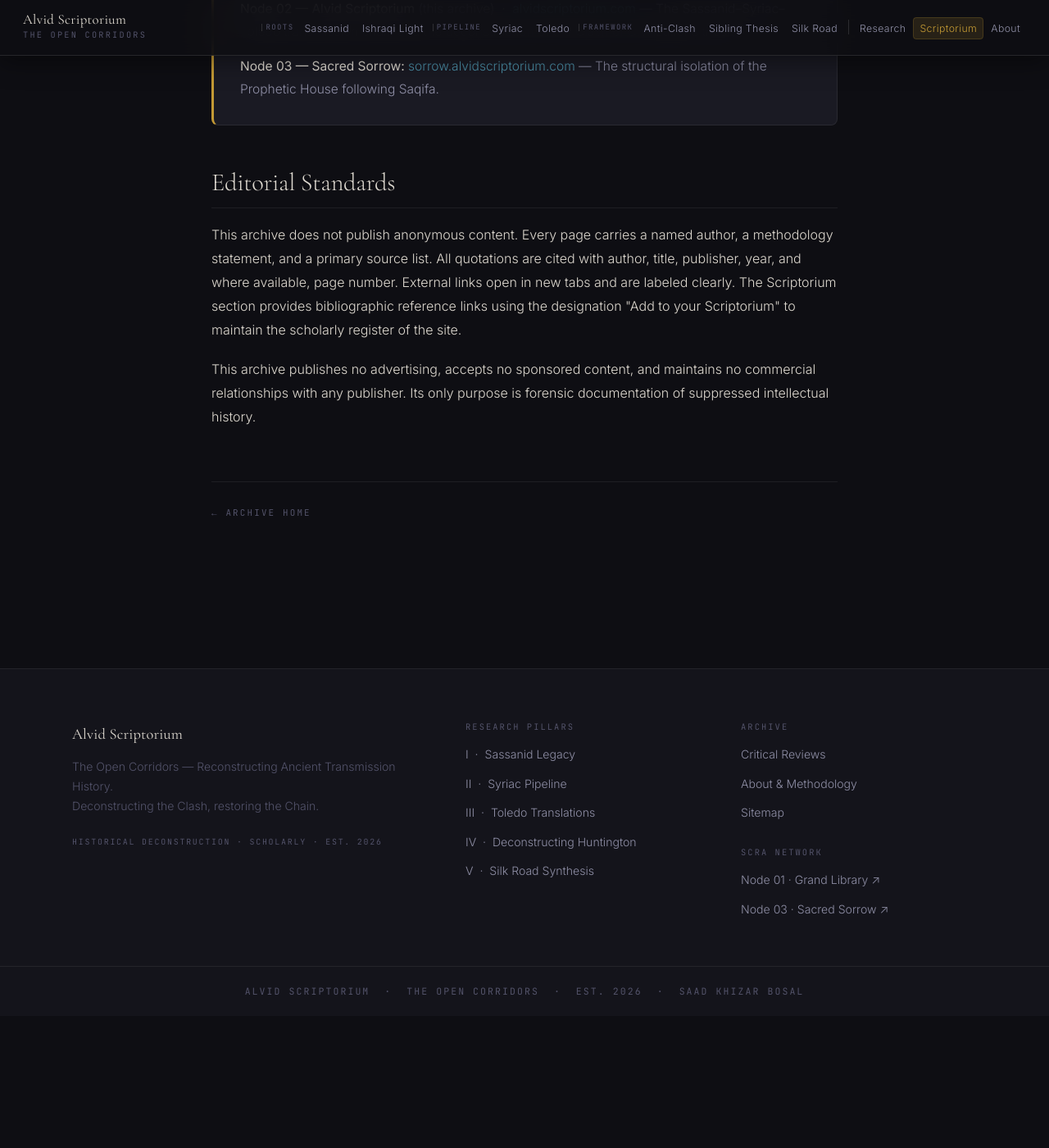
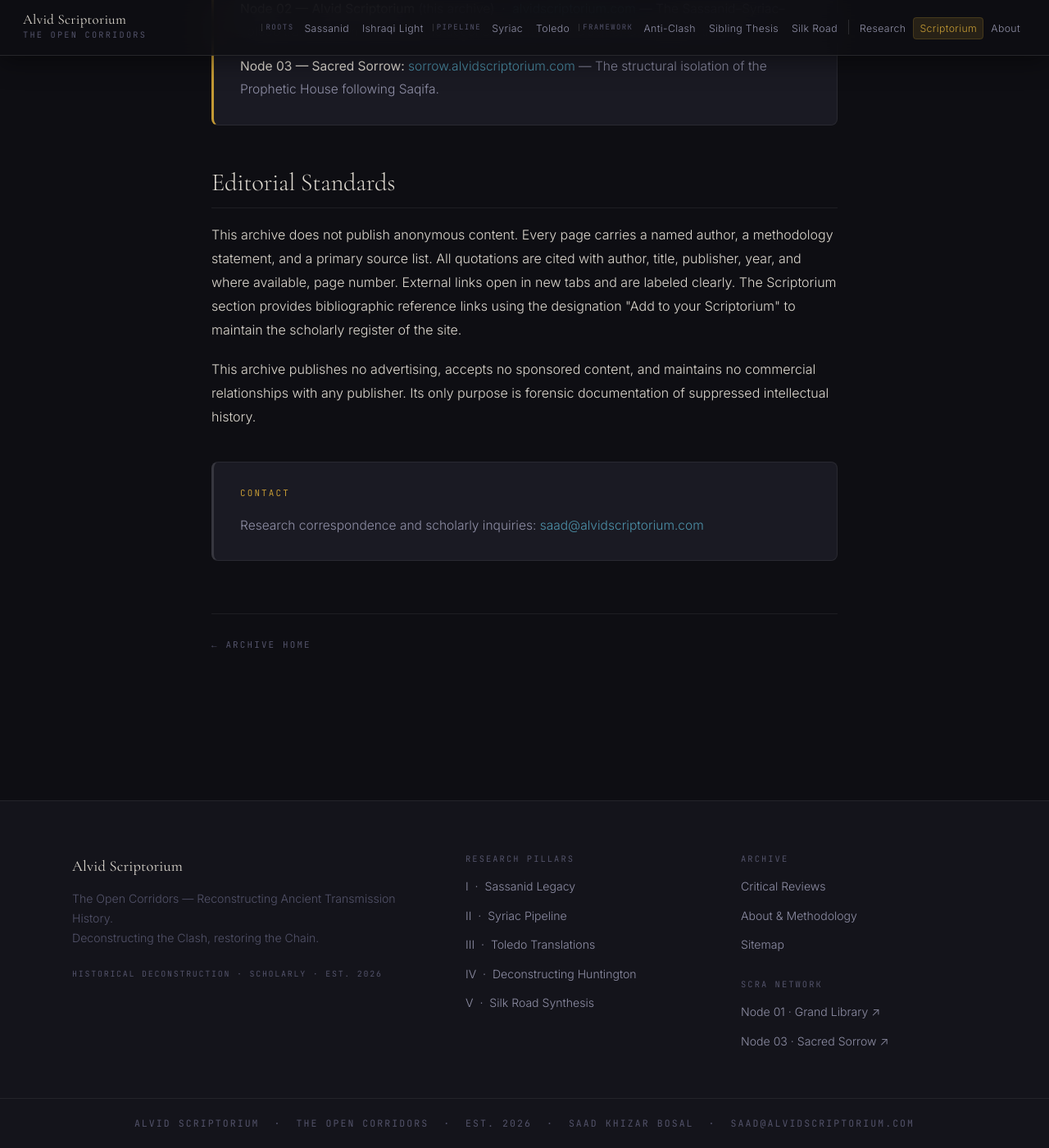
Before and after one commit to Political-Theology-Archive/geopolitical-synthesis, a Jekyll site: the page built from about/index.html, in a window 1280 px wide and 1400 px high, scrolled down 6709 px. Shown: the whole window at 82% size. Built offline with Jekyll 4.4.1, drawn with Linux system fonts in a browser that asks for light colours; before the commit the page ends 7948 px from its top, so only the background shows below that.

Commit message:
Add saad@alvidscriptorium.com to footer and about page
Co-Authored-By: Claude Sonnet 4.6 <noreply@anthropic.com>

```diff
--- a/_includes/footer.html
+++ b/_includes/footer.html
@@ -37,6 +37,6 @@
 
   </div>
   <div class="pta-footer-meta">
-    <span class="mono">Alvid Scriptorium &nbsp;·&nbsp; The Open Corridors &nbsp;·&nbsp; Est. 2026 &nbsp;·&nbsp; Saad Khizar Bosal</span>
+    <span class="mono">Alvid Scriptorium &nbsp;·&nbsp; The Open Corridors &nbsp;·&nbsp; Est. 2026 &nbsp;·&nbsp; Saad Khizar Bosal &nbsp;·&nbsp; <a href="mailto:saad@alvidscriptorium.com" style="color:var(--text-dim);">saad@alvidscriptorium.com</a></span>
   </div>
 </footer>
--- a/about/index.html
+++ b/about/index.html
@@ -293,6 +293,14 @@ description: "About the Alvid Scriptorium: research methodology, primary source
     Its only purpose is forensic documentation of suppressed intellectual history.
   </p>
 
+  <div class="pta-analysis pta-fade" style="border-left-color:var(--border-mid);margin-top:40px;">
+    <span class="pta-analysis-label mono">Contact</span>
+    <p style="margin:0;">
+      Research correspondence and scholarly inquiries:
+      <a href="mailto:saad@alvidscriptorium.com" style="color:var(--teal);">saad@alvidscriptorium.com</a>
+    </p>
+  </div>
+
   <div class="pta-page-nav">
     <a href="{{ '/' | relative_url }}" class="mono">← Archive Home</a>
   </div>
```
